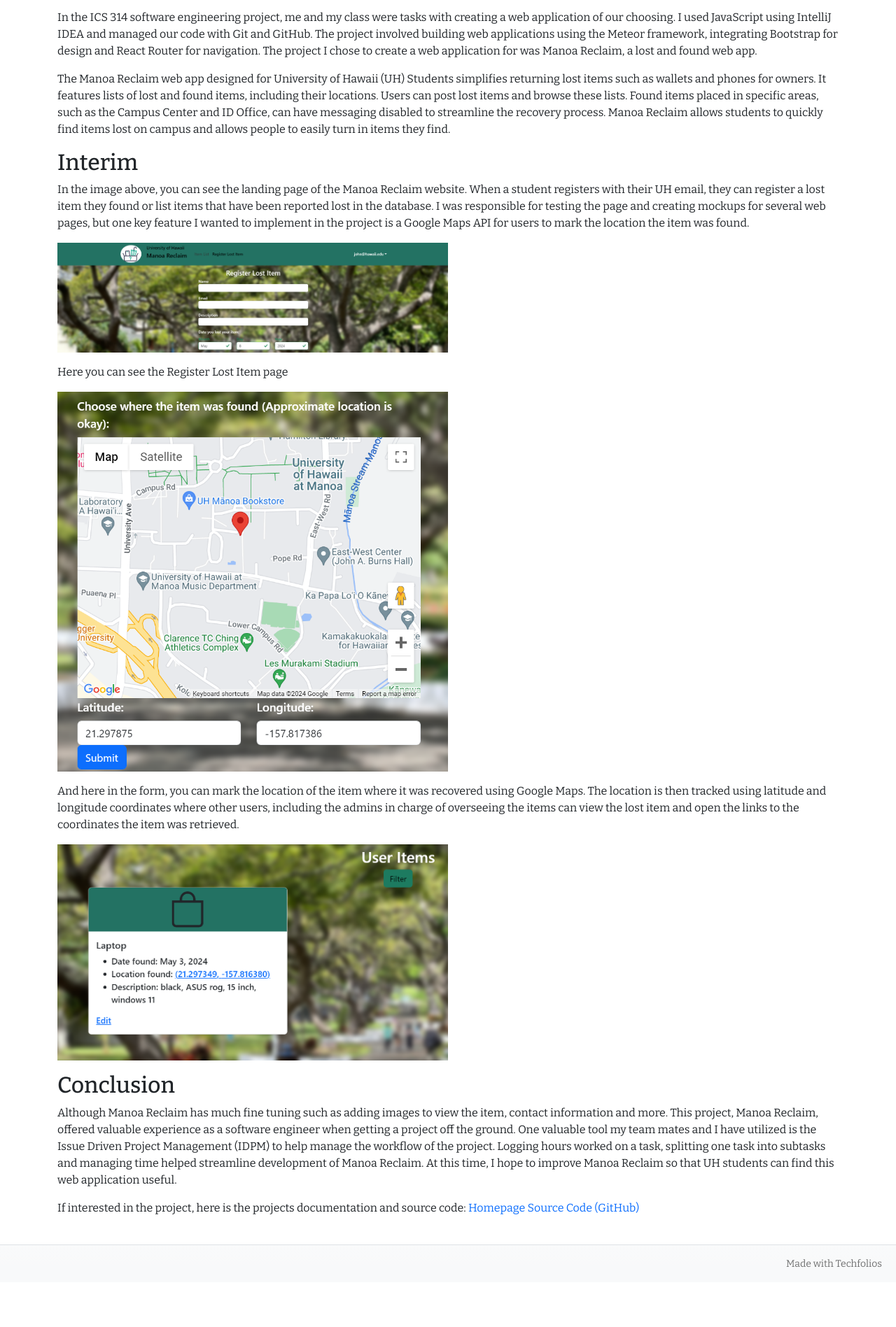
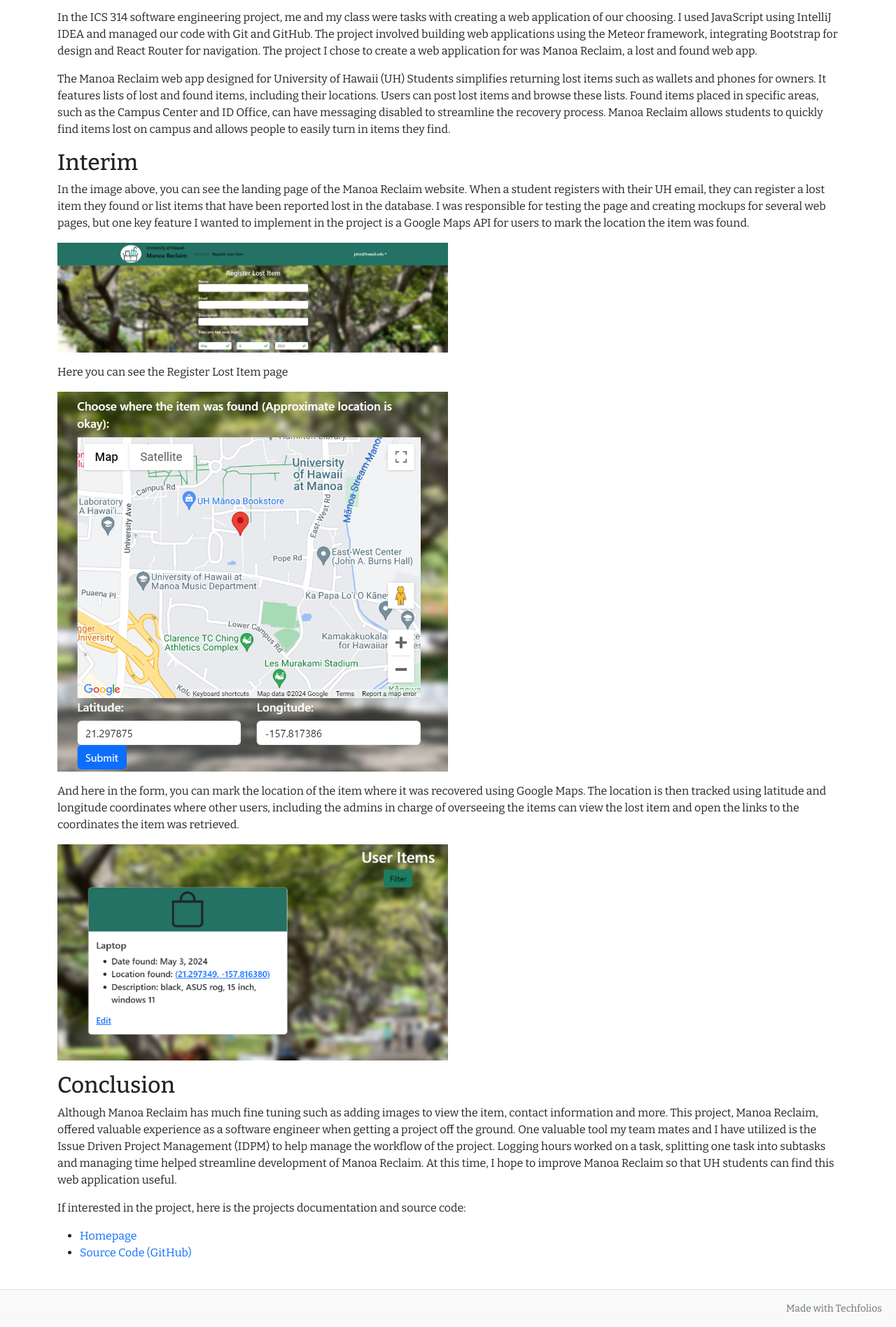
Before and after one commit to dport2469/roycenainoa, a Jekyll site: the page built from projects/manoa-reclaim.md, in a window 1280 px wide. Shown: the part 664-2561 px from the top of the page at 70% size. Built offline with Jekyll 4.4.1, drawn with Linux system fonts in a browser that asks for light colours; before the commit the page ends 2497 px from its top, so only the background shows below that.

```diff
--- a/projects/manoa-reclaim.md
+++ b/projects/manoa-reclaim.md
@@ -40,5 +40,5 @@ And here in the form, you can mark the location of the item where it was recover
 Although Manoa Reclaim has much fine tuning such as adding images to view the item, contact information and more. This project, Manoa Reclaim, offered valuable experience as a software engineer when getting a project off the ground. One valuable tool my team mates and I have utilized is the Issue Driven Project Management (IDPM) to help manage the workflow of the project. Logging hours worked on a task, splitting one task into subtasks and managing time helped streamline development of Manoa Reclaim. At this time, I hope to improve Manoa Reclaim so that UH students can find this web application useful.
 
 If interested in the project, here is the projects documentation and source code:
-[Homepage](https://manoa-reclaim.github.io/)
-[Source Code (GitHub)](https://github.com/manoa-reclaim/Manoa-reclaim-app)
+- [Homepage](https://manoa-reclaim.github.io/)
+- [Source Code (GitHub)](https://github.com/manoa-reclaim/Manoa-reclaim-app)
```
